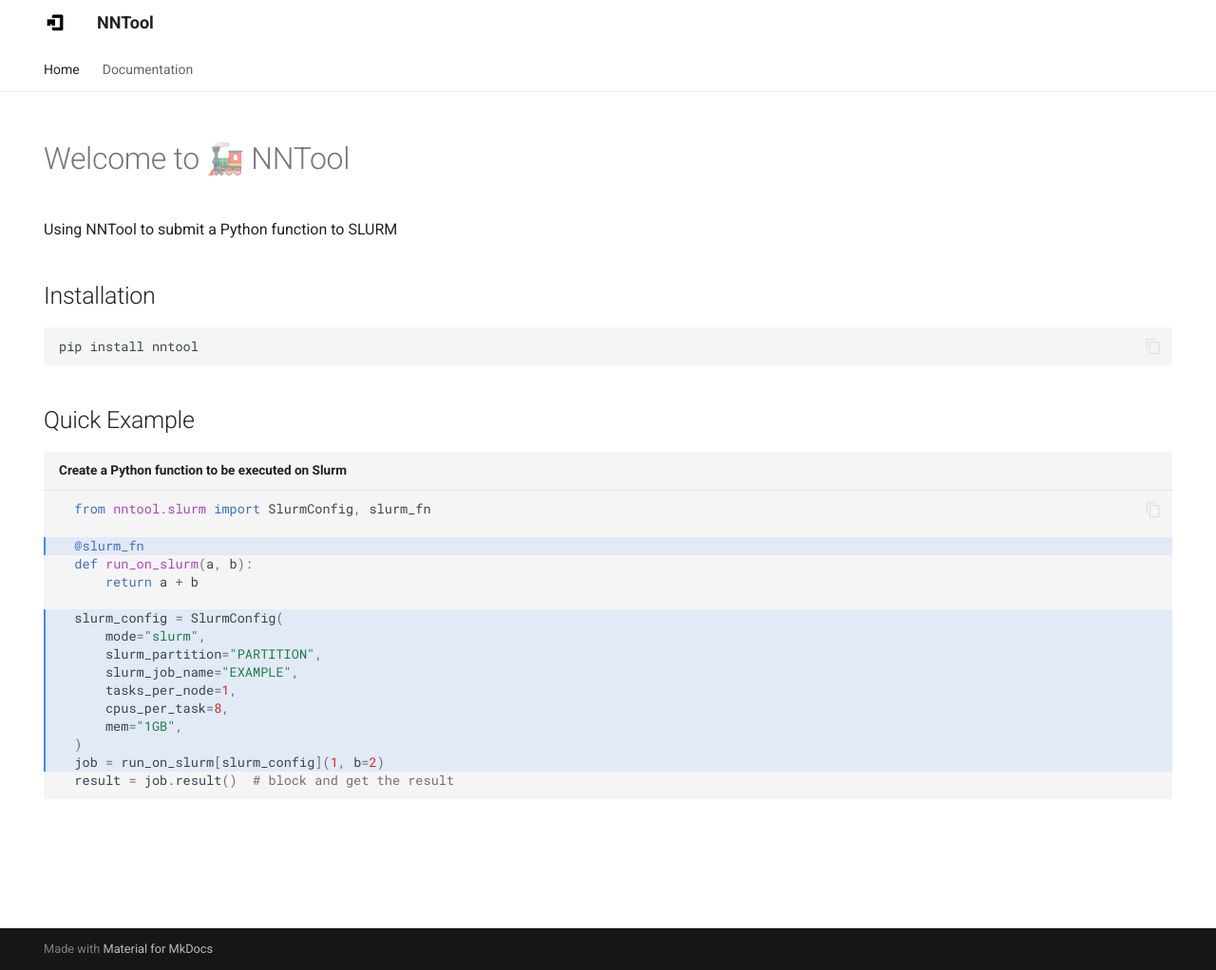
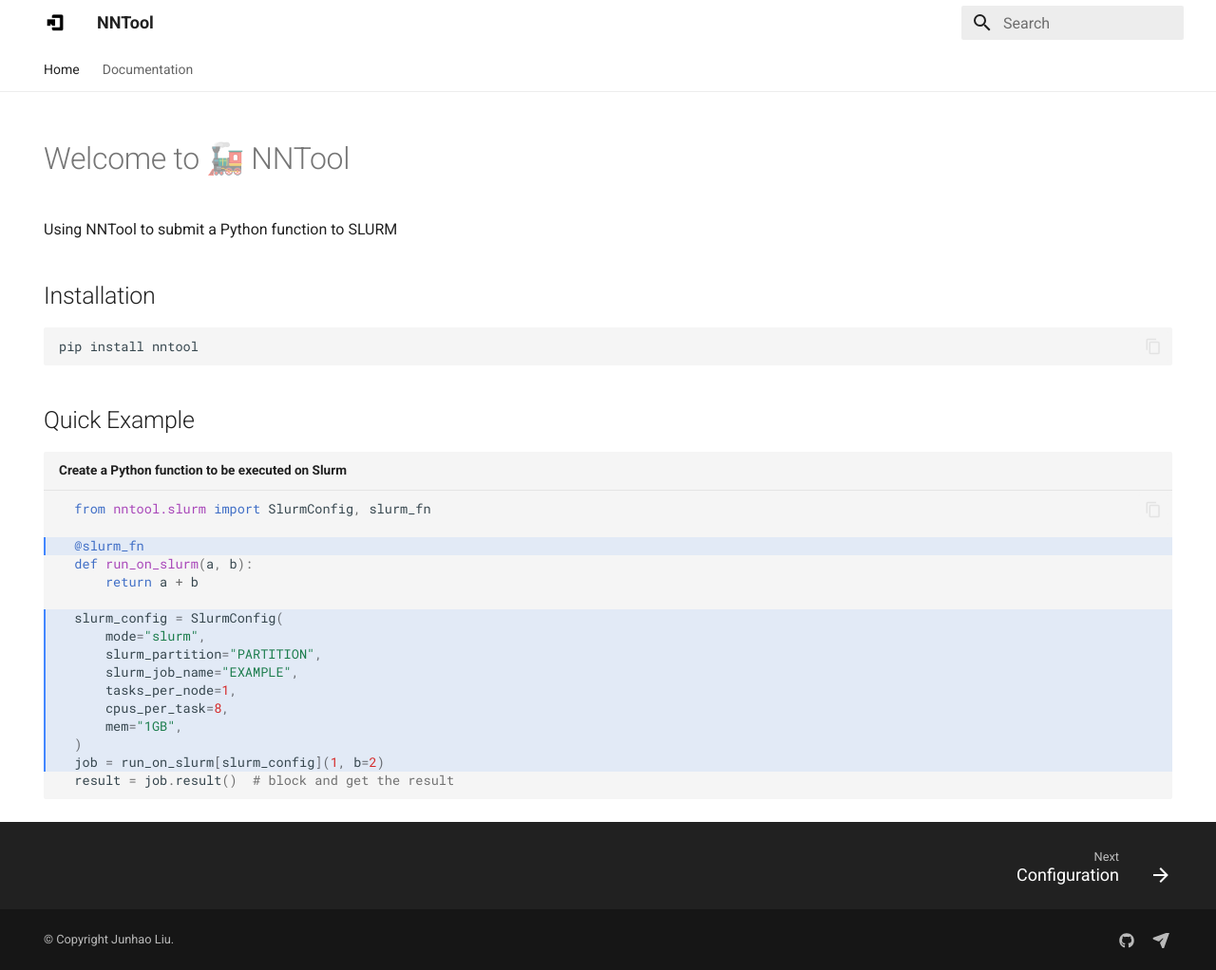
Before and after one commit to jhliu17/nntool, an MkDocs documentation site: the page built from docs/index.md, in a window 1280 px wide and 1022 px high. Shown: the whole window at 95% size. Built offline with MkDocs 1.6.1 and Material for MkDocs 9.7.7, drawn with Linux system fonts in a browser that asks for light colours.

Commit message:
update docs

```diff
--- a/mkdocs.yml
+++ b/mkdocs.yml
@@ -22,9 +22,11 @@
     - navigation.tabs
     - navigation.expand
     - content.code.copy
+    - navigation.footer
   # Palette toggle for automatic mode
 
 plugins:
+  - search
   - mkdocstrings:
       handlers:
         python:
@@ -49,3 +51,13 @@
   - admonition
   - pymdownx.details
   - pymdownx.superfences
+
+copyright: "&copy; Copyright Junhao Liu."
+
+extra:
+  generator: false
+  social:
+    - icon: fontawesome/brands/github
+      link: https://github.com/jhliu17
+    - icon: fontawesome/solid/paper-plane
+      link: mailto:junhaoliu17@gmail.com
```
